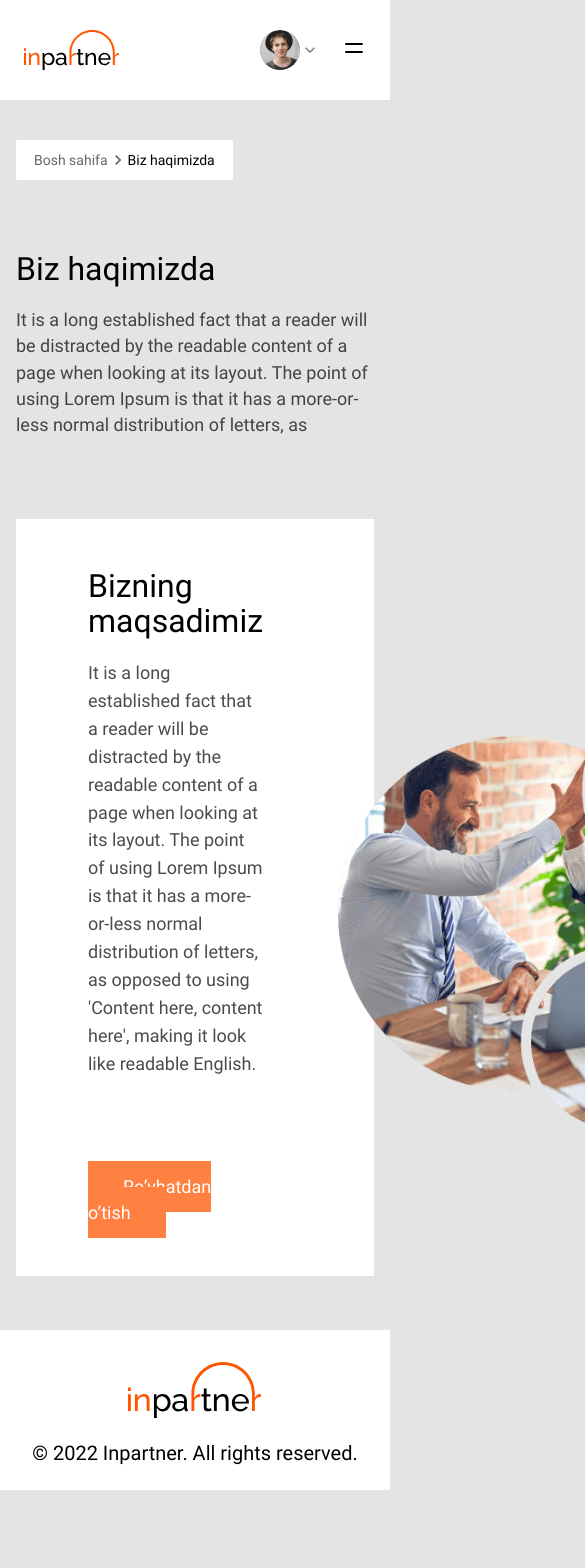
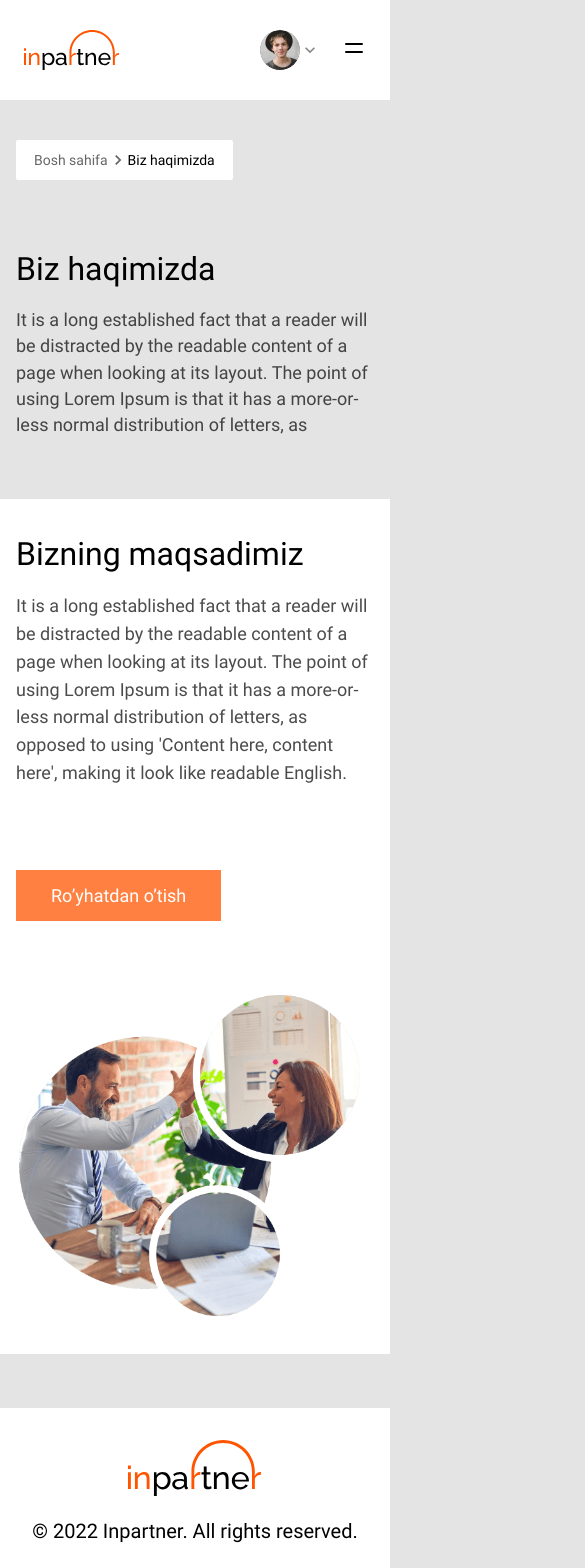
Before and after one commit to MZayniddin/Ish-bor, a React (Create React App) app: page /about in a window 390 px wide. Shown: the top 1568 px of the page, 585 px wide, since content can reach past the window. Before the commit the page ends 1490 px from the top, so only its background shows below. Built offline with nearby package versions, Linux system fonts and the light colour scheme.

Commit message:
aboutus end

```diff
--- a/src/components/AboutUs/About.scss
+++ b/src/components/AboutUs/About.scss
@@ -81,3 +81,58 @@
     }
   }
 }
+
+@media only screen and (max-width: 978px) {
+
+  .about-ourGoal-img-wrapper>img {
+    width: 445px;
+    height: 447px;
+  }
+}
+
+@media only screen and (max-width: 926px) {
+  .about {
+    &-urlBox {
+      margin-left: 16px;
+    }
+
+    .container {
+      padding: 0;
+    }
+
+    &-us {
+      padding: 0 16px;
+      margin-bottom: 60px;
+    }
+
+    &-ourGoal {
+      padding: 38px 16px;
+      align-items: start;
+      flex-direction: column;
+
+      &-main {
+        max-width: 100%;
+      }
+
+      &-img-wrapper {
+        width: 100%;
+        height: 100%;
+        display: flex;
+        justify-content: center;
+        align-items: center;
+
+        &>img {
+          width: 495px;
+          height: 497px;
+        }
+      }
+    }
+  }
+}
+
+@media only screen and (max-width: 556px) {
+  .about-ourGoal-img-wrapper>img {
+    width: 100%;
+    height: 332px;
+  }
+}
```
